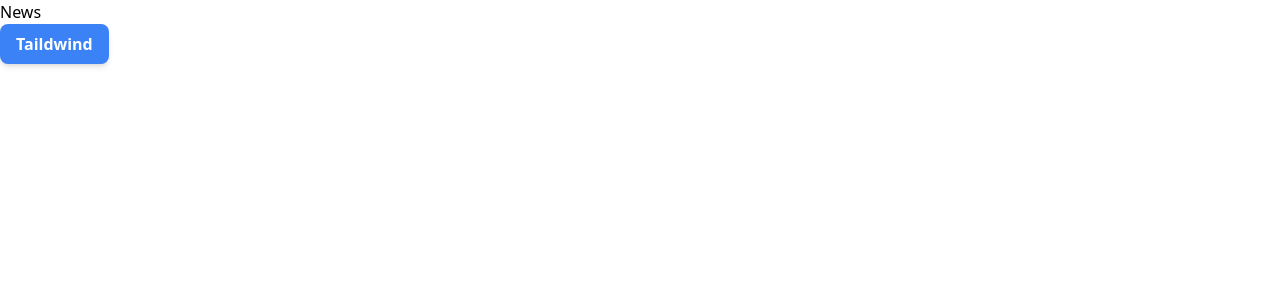
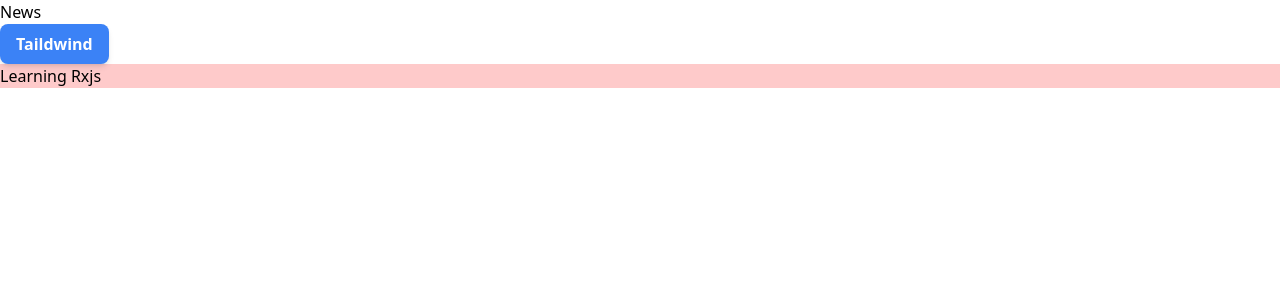
Before and after one commit to steve-phan/react-rxjs-demo, a Next.js app: page /news in a window 1280 px wide. Shown: the top 300 px of the page. Built offline with nearby package versions, Linux system fonts and the light colour scheme.

Commit message:
Integrate Tailwind CSS and Storybook

```diff
--- /dev/null
+++ b/src/components/TodoItem/TodoItem.tsx
@@ -0,0 +1,11 @@
+import React from "react";
+
+interface IProps {
+  id: number;
+  text: string;
+  isDone: boolean;
+}
+
+export const TodoItem = ({ id, text }: IProps) => {
+  return <div className="bg-red-200">{text}</div>;
+};
--- a/src/pages/news.tsx
+++ b/src/pages/news.tsx
@@ -1,10 +1,19 @@
 import React from "react";
+
+import { TodoItem } from "../components/TodoItem/TodoItem";
+
+const mytodo = {
+  id: 1,
+  text: "Learning Rxjs",
+  isDone: false,
+};
 
 const News = () => {
   return (
     <>
       <h1>News</h1>
       <button className="btn-primary">Taildwind</button>
+      <TodoItem {...mytodo} />
     </>
   );
 };
```
Also changed, not shown: 2 other files (tests, documents, lock files or other folders).
